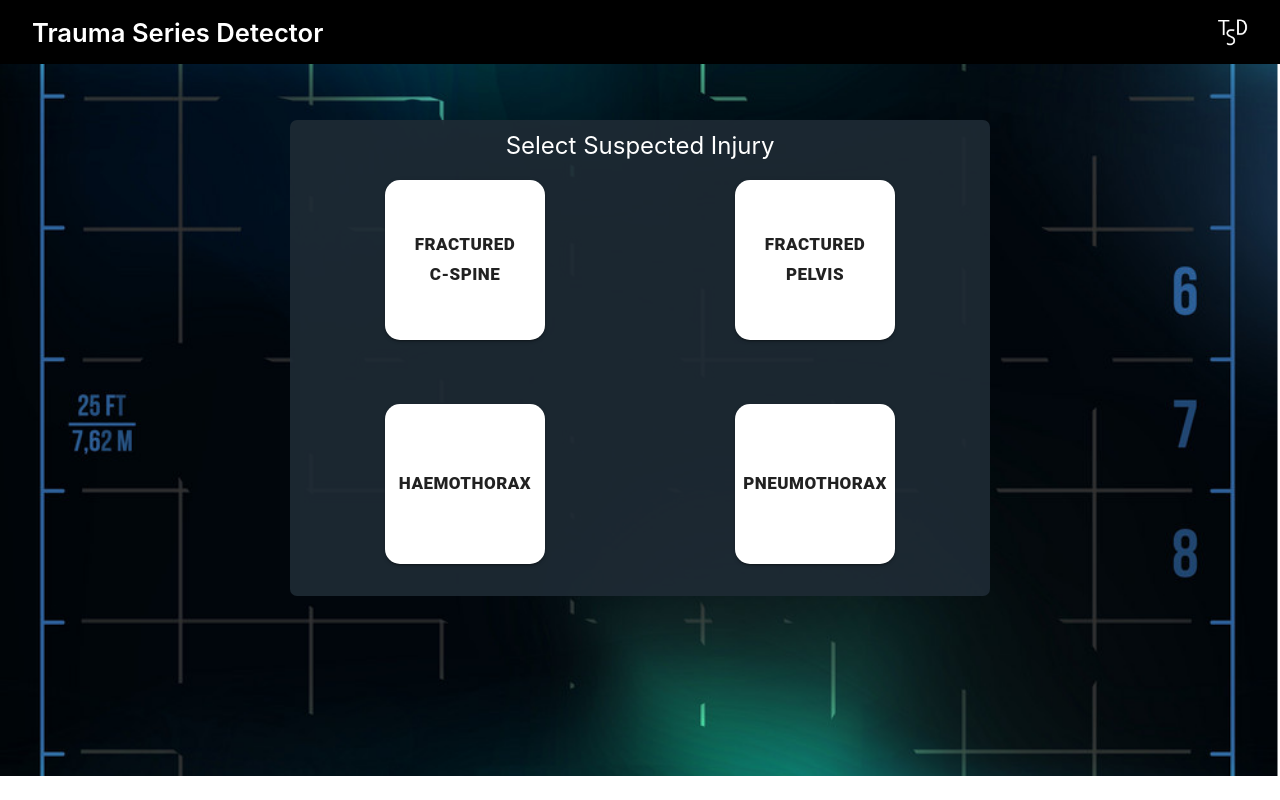
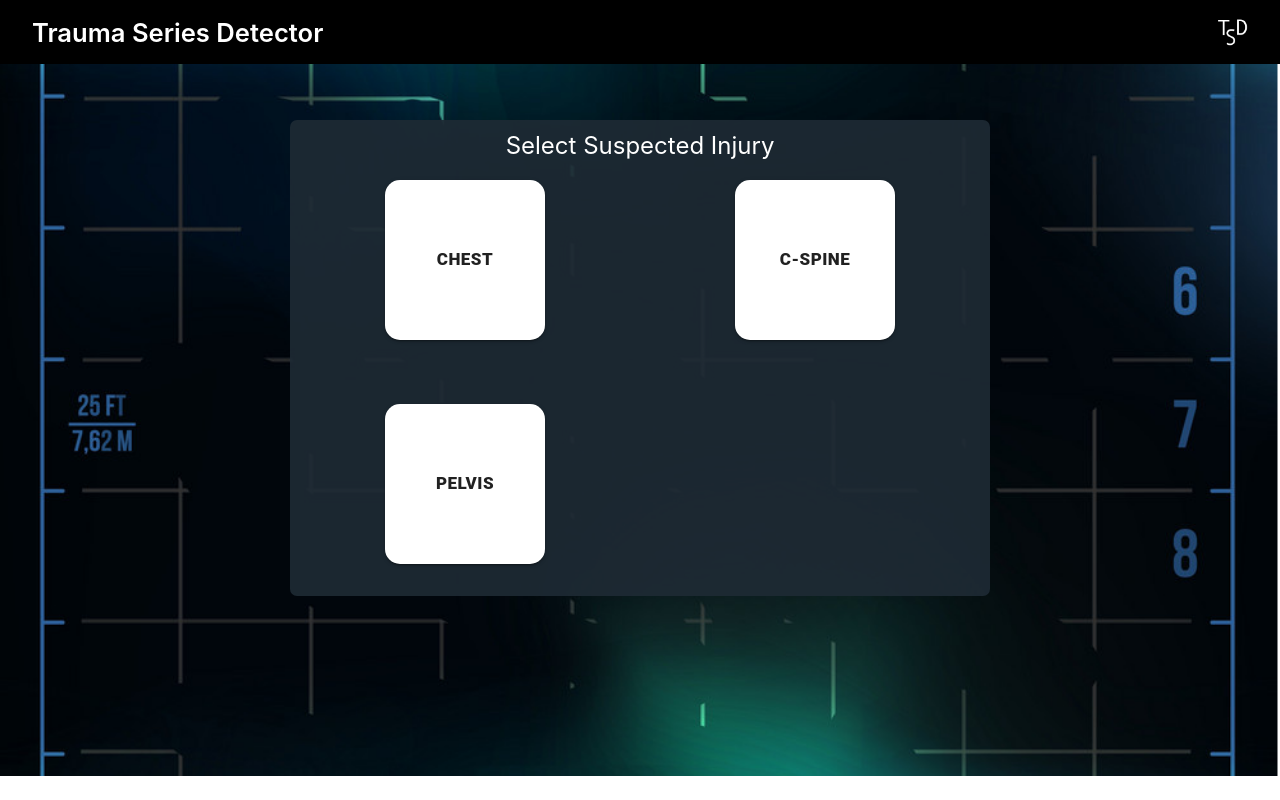
Before and after one commit to iamndlovu/trauma_series_detector, a React (Create React App) app in the folder client/: page / in a window 1280 px wide. Built offline with nearby package versions, Linux system fonts and the light colour scheme.

Commit message:
updated models

```diff
--- a/client/src/components/selection/SelectionButtons.js
+++ b/client/src/components/selection/SelectionButtons.js
@@ -47,9 +47,9 @@ const SelectionButtons = ({ setSelection, toggle, toggleForm }) => {
 						color="primary"
 						component="span"
 						size="large"
-						onClick={() => selectionMade('c-spine_fracture')}
+						onClick={() => selectionMade('chest')}
 					>
-						Fractured C-Spine
+						Chest
 					</ColorButton>
 				</div>
 				<div>
@@ -59,9 +59,9 @@ const SelectionButtons = ({ setSelection, toggle, toggleForm }) => {
 						color="primary"
 						component="span"
 						size="large"
-						onClick={() => selectionMade('pelvis_fracture')}
+						onClick={() => selectionMade('cspine')}
 					>
-						Fractured Pelvis
+						C-Spine
 					</ColorButton>
 				</div>
 				<div>
@@ -71,12 +71,12 @@ const SelectionButtons = ({ setSelection, toggle, toggleForm }) => {
 						color="primary"
 						component="span"
 						size="large"
-						onClick={() => selectionMade('haemothorax')}
+						onClick={() => selectionMade('pelvis')}
 					>
-						Haemothorax
+						Pelvis
 					</ColorButton>
 				</div>
-				<div>
+				{/* <div>
 					<ColorButton
 						variant="contained"
 						className={classes.clearButton}
@@ -87,7 +87,7 @@ const SelectionButtons = ({ setSelection, toggle, toggleForm }) => {
 					>
 						Pneumothorax
 					</ColorButton>
-				</div>
+				</div> */}
 			</div>
 		</section>
 	);
--- a/client/src/home.js
+++ b/client/src/home.js
@@ -164,7 +164,7 @@ export const ImageUpload = () => {
 			formData.append('file', selectedFile);
 			let res = await axios({
 				method: 'post',
-				url: process.env.REACT_APP_API_URL,
+				url: `${process.env.REACT_APP_API_URL}/${selection}`,
 				data: formData,
 			});
 			if (res.status === 200) {
@@ -199,6 +199,7 @@ export const ImageUpload = () => {
 		}
 		setIsloading(true);
 		sendFile();
+		// eslint-disable-next-line
 	}, [preview]);
 
 	const onSelectFile = files => {
```
